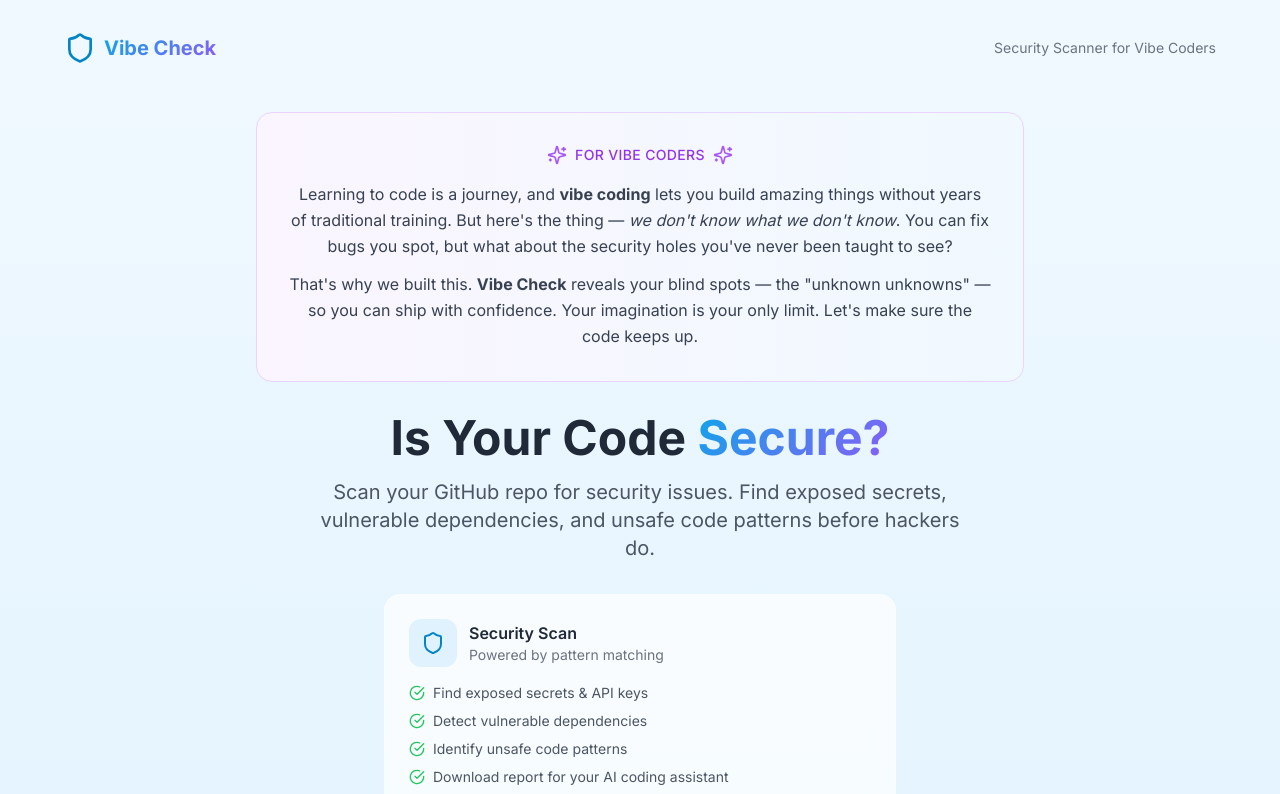
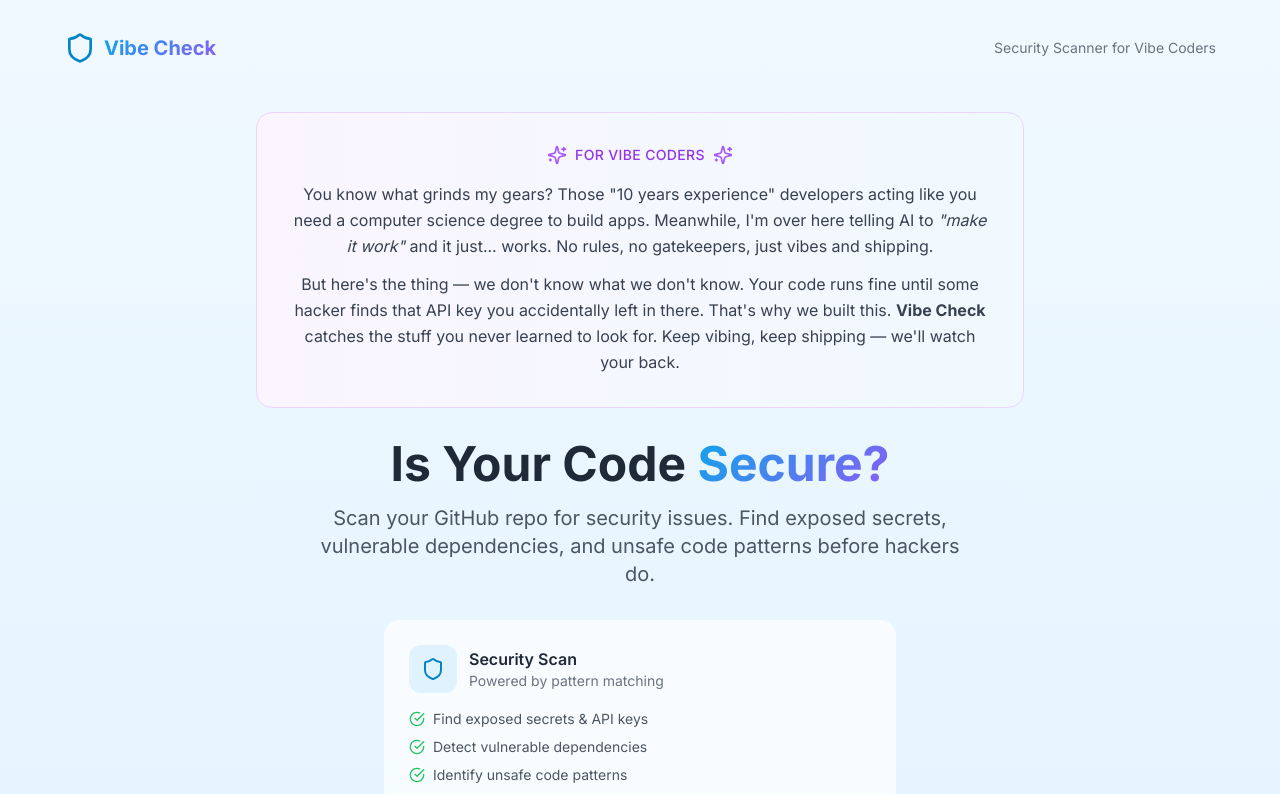
Before and after one commit to Ra7422/vibe-check, a Next.js app in the folder web-app/: page / in a window 1280 px wide. Shown: the top 794 px of the page. Built offline with nearby package versions, Linux system fonts and the light colour scheme.

Commit message:
Update intro with Peter Griffin energy

```diff
--- a/web-app/app/page.tsx
+++ b/web-app/app/page.tsx
@@ -187,13 +187,14 @@ export default function Home() {
                 <Sparkles className="w-5 h-5 text-purple-500" />
               </div>
               <p className="text-gray-700 leading-relaxed">
-                Learning to code is a journey, and <strong>vibe coding</strong> lets you build amazing things
-                without years of traditional training. But here's the thing — <em>we don't know what we don't know</em>.
-                You can fix bugs you spot, but what about the security holes you've never been taught to see?
+                You know what grinds my gears? Those "10 years experience" developers acting like you need a
+                computer science degree to build apps. Meanwhile, I'm over here telling AI to <em>"make it work"</em> and
+                it just... works. No rules, no gatekeepers, just vibes and shipping.
               </p>
               <p className="text-gray-700 leading-relaxed mt-3">
-                That's why we built this. <strong>Vibe Check</strong> reveals your blind spots — the "unknown unknowns" —
-                so you can ship with confidence. Your imagination is your only limit. Let's make sure the code keeps up.
+                But here's the thing — we don't know what we don't know. Your code runs fine until some hacker
+                finds that API key you accidentally left in there. That's why we built this. <strong>Vibe Check</strong> catches
+                the stuff you never learned to look for. Keep vibing, keep shipping — we'll watch your back.
               </p>
             </div>
 
```
